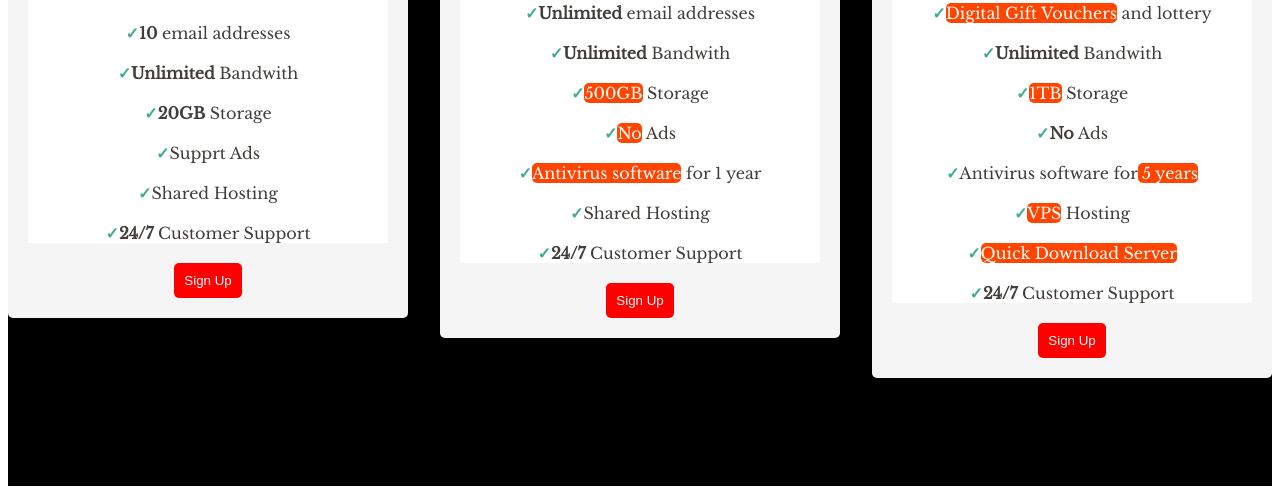
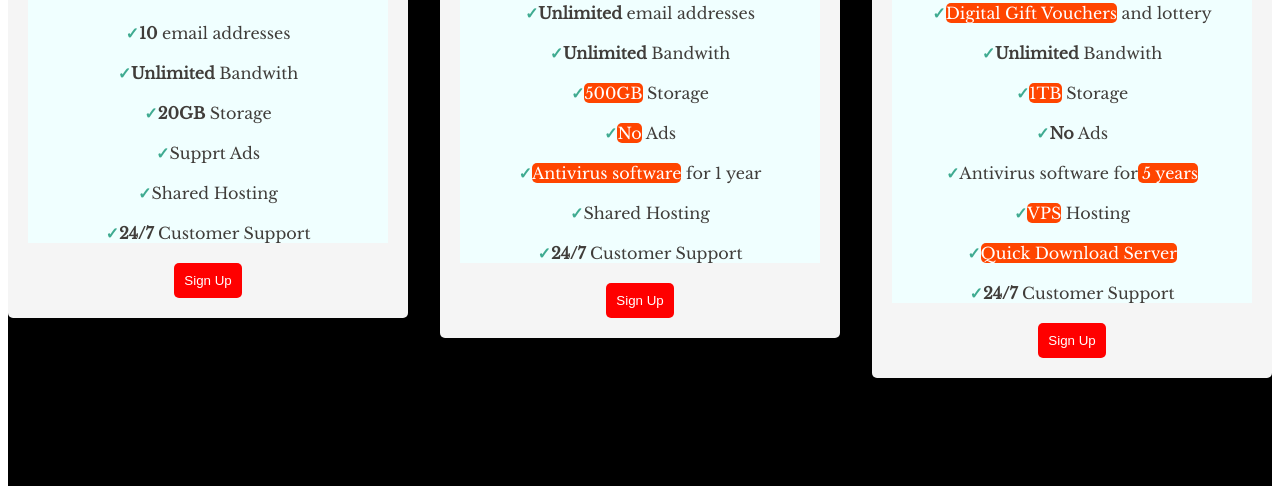
Before and after one commit to pbain63/flexbox_pricing-table, a plain HTML site: page index.html in a window 1280 px wide. Shown: the part 322-816 px from the top of the page. Drawn offline with nearby package versions, Linux system fonts and the light colour scheme.

Commit message:
Update index.html
Changing color to 'azure' of .plan_features

```diff
--- a/index.html
+++ b/index.html
@@ -50,7 +50,7 @@
     list-style: none;
     padding: 0;
     margin: 0;
-    background-color: #FFF;
+    background-color: azure;
     color: #403d3a;
   }
   .plan_features li {
```
